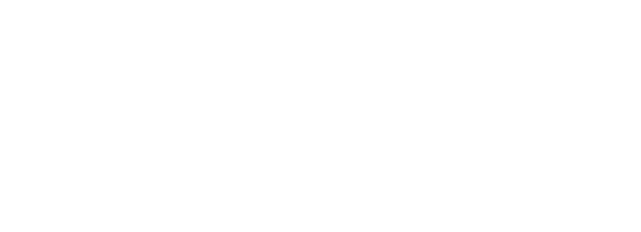
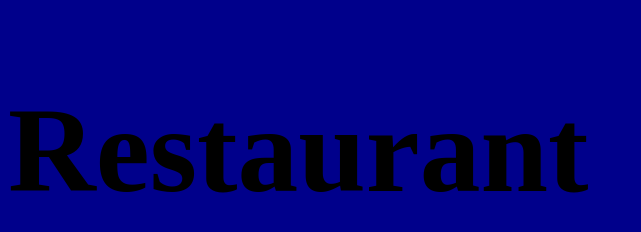
Before and after one commit to staten-island-tech/vite-project-OctavioM3, a website built with Vite: page vite-project/index.html in a window 1280 px wide. Shown: the whole page, without its empty margins (0-641 px from the left). Built offline with nearby package versions, Linux system fonts and the light colour scheme.

Commit message:
yhgukjjgmkj

```diff
--- a/vite-project/css/style.css
+++ b/vite-project/css/style.css
@@ -1,7 +1,7 @@
 :root {
   --dark-blue: darkblue;
   --orange: orange;
-  --primary: var(var(--dark-blue));
+  --primary: var(--dark-blue);
 
   --h1: 7.594rem;
   --h2: 5.063rem;
--- a/vite-project/index.html
+++ b/vite-project/index.html
@@ -7,6 +7,7 @@
     <title>Vite App</title>
   </head>
   <body>
+    <h1>Restaurant</h1>
     <script type="module" src="./js/main.js"></script>
   </body>
 </html>
--- a/vite-project/js/Menu.js
+++ b/vite-project/js/Menu.js
@@ -1,3 +1,34 @@
-const Menu = ["Za", "Eminems"];
-const Name = "Denizee";
-export { Menu, Name };
+const Menu = [
+    {
+        name: "Vegetarian Pasta",
+        price: 12.99,
+        vegetarian: true,
+        inStock: true
+      },
+      {
+        name: "Chicken Burger",
+        price: 9.99,
+        vegetarian: false,
+        inStock: true
+      },
+      {
+        name: "Margherita Pizza",
+        price: 15.99,
+        vegetarian: true,
+        inStock: false
+      },
+      {
+        name: "Grilled Salmon",
+        price: 18.99,
+        vegetarian: false,
+        inStock: true
+      },
+      {
+        name: "Fries",
+        price: 5.00,
+        vegetarian: true,
+        inStock: true,
+      },
+]
+
+export { Menu };
--- a/vite-project/js/main.js
+++ b/vite-project/js/main.js
@@ -1,4 +1,4 @@
 import "../css/style.css";
-import { Menu, Name } from "./Menu";
+import { Menu } from "./Menu";
 
-console.log(Menu, Name);
+console.log(Menu);
```
